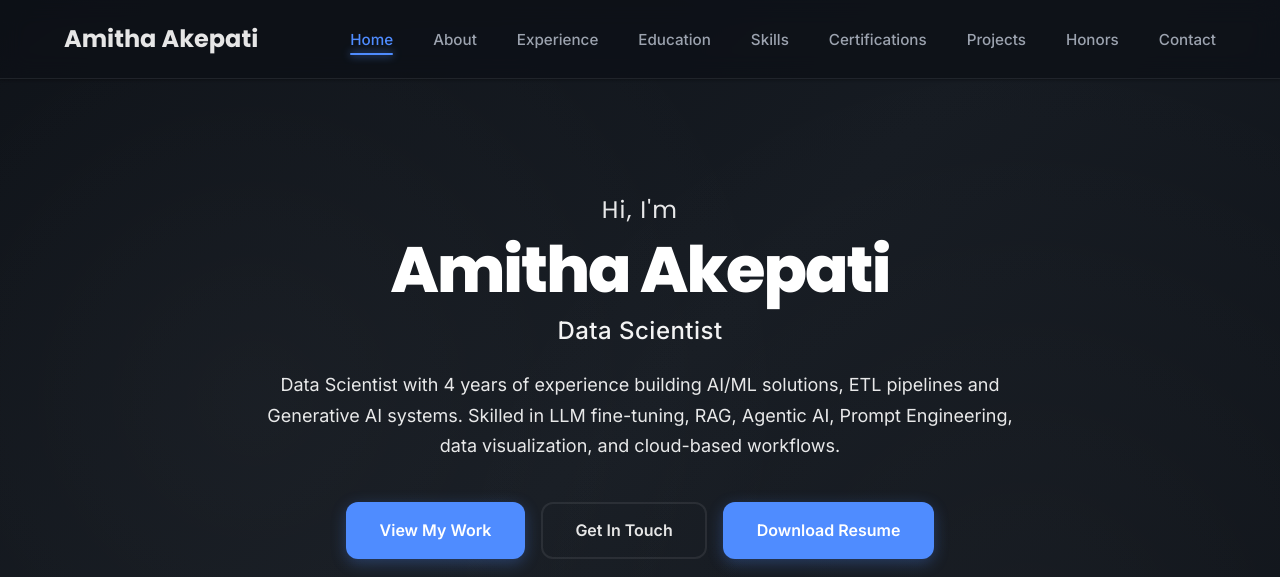
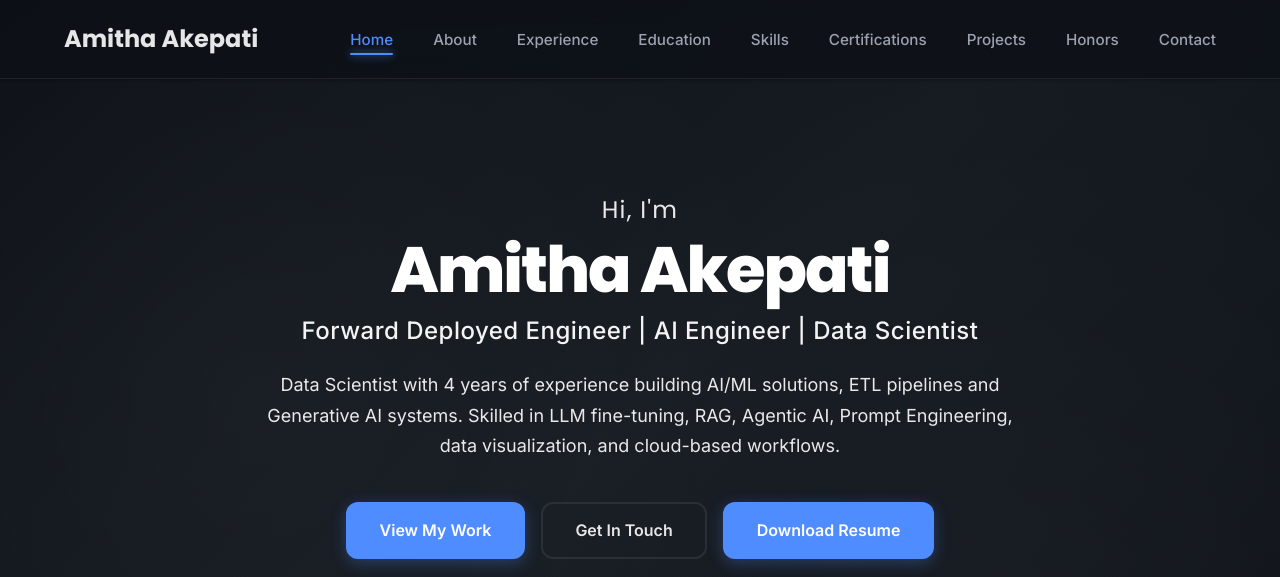
Before and after one commit to AAmitha/AAmitha.github.io, a plain HTML site: page index.html in a window 1280 px wide. Shown: the top 577 px of the page. Drawn offline with Linux system fonts and the light colour scheme.

Commit message:
chore: update hero and resume title to include Forward Deployed Engineer / AI Engineer / Data Scientist

```diff
--- a/data/resume.json
+++ b/data/resume.json
@@ -1,6 +1,6 @@
 {
   "name": "Amitha Akepati",
-  "title": "Data Scientist",
+  "title": "Forward Deployed Engineer | AI Engineer | Data Scientist",
   "summary": [
     "Data Scientist with 4 years of experience building AI/ML solutions, ETL pipelines and Generative AI systems. Skilled in LLM fine-tuning, RAG, Agentic AI, Prompt Engineering, data visualization, and cloud-based workflows.",
     "Proven ability to improve efficiency and accuracy in large scale data processes by designing production-grade ML systems and automated pipelines."
--- a/index.html
+++ b/index.html
@@ -3,7 +3,7 @@
 <head>
     <meta charset="UTF-8">
     <meta name="viewport" content="width=device-width, initial-scale=1.0">
-    <meta name="description" content="Amitha Akepati - Data Scientist | AI/ML Expert | 4+ Years Experience in Generative AI, LLMs, and Predictive Analytics">
+    <meta name="description" content="Amitha Akepati - Forward Deployed Engineer | AI Engineer | Data Scientist — 4+ Years Experience in Generative AI, LLMs, and Predictive Analytics">
     <title>Amitha Akepati - Data Scientist Portfolio</title>
     <link rel="stylesheet" href="styles.css">
     <link rel="preconnect" href="https://fonts.googleapis.com">
@@ -42,11 +42,11 @@
                     <h1 class="hero-title">
                         <span class="greeting">Hi, I'm</span>
                         <span class="name">Amitha Akepati</span>
-                        <span class="title">Data Scientist | AI/ML Expert</span>
+                        <span class="title">Forward Deployed Engineer | AI Engineer | Data Scientist</span>
                     </h1>
                     <p class="hero-description">
-                        Results-driven Data Scientist with 4+ years of experience designing and deploying end-to-end AI/ML solutions.
-                        Specialized in Generative AI, LLMs, Vision Models, and predictive analytics that drive business impact.
+                        Forward deployed engineer and AI/ML practitioner with 4+ years building production-ready AI solutions.
+                        I design and deploy Generative AI systems, LLMs, and predictive analytics pipelines that deliver measurable business impact.
                     </p>
                     <div class="hero-buttons">
                         <a href="#projects" class="btn btn-primary">View My Work</a>
```
